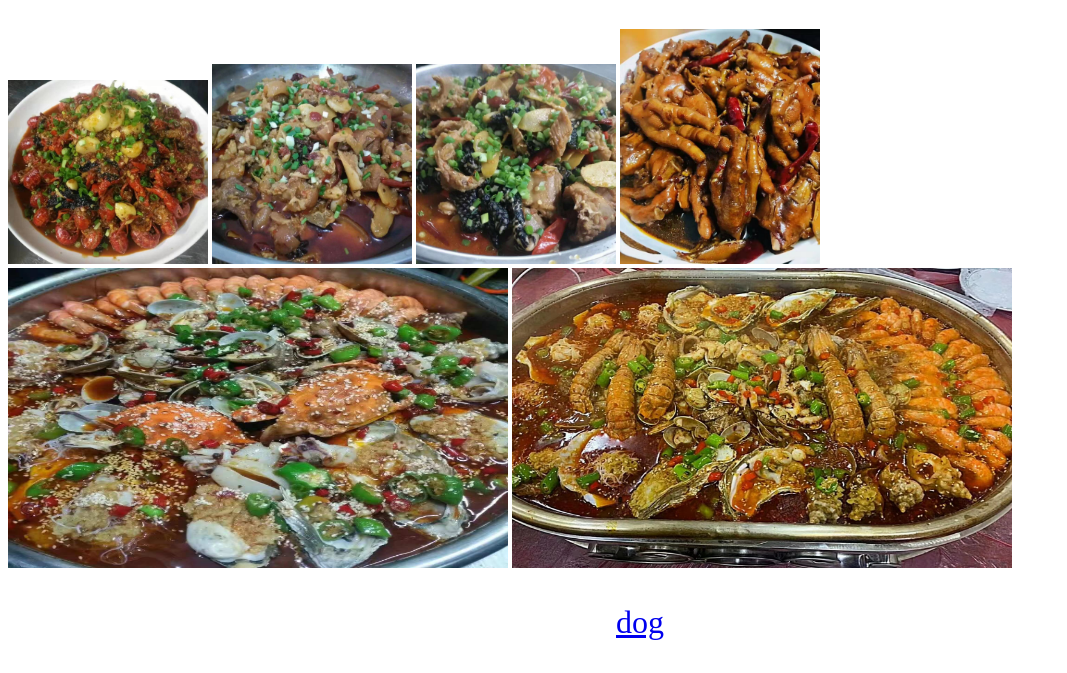
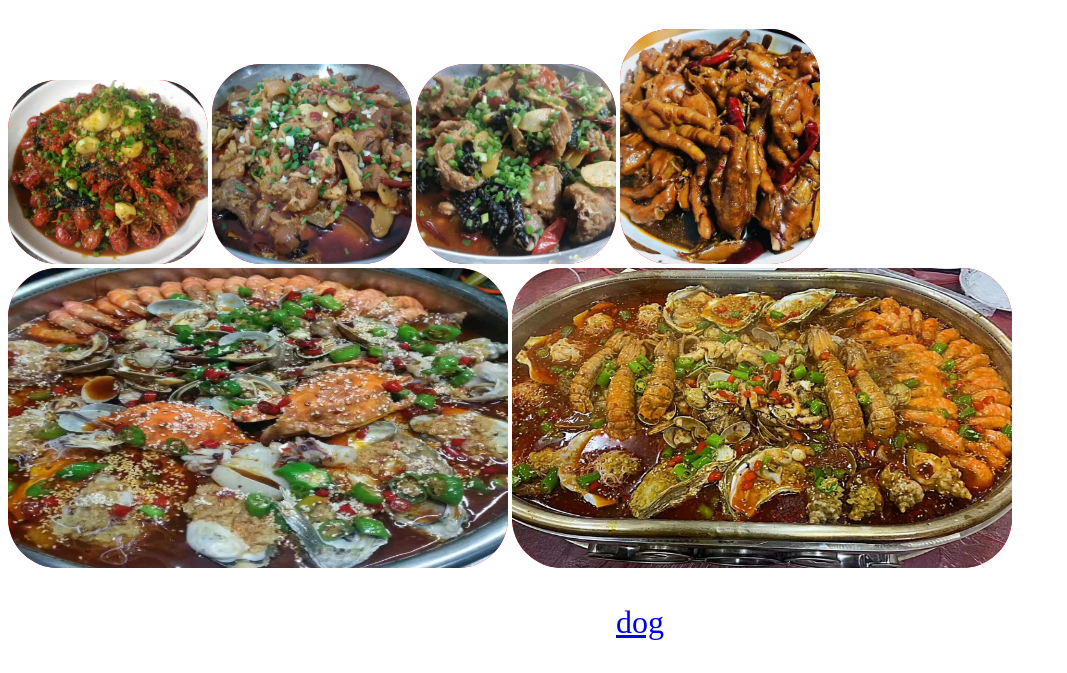
Before and after one commit to Wangzhentan/wangzhentan.github.io, a plain HTML site: page index.html in a window 1280 px wide. Shown: the part 141-814 px from the top of the page, without its empty margins (0-1067 px from the left). Drawn offline with Linux system fonts and the light colour scheme.

Commit message:
Update index.html

```diff
--- a/index.html
+++ b/index.html
@@ -2,7 +2,7 @@
 <html>
   <head>
 <style>
-  img:hover {
+  img {
         border-radius: 50px;
         background-color: red;
       }
```
